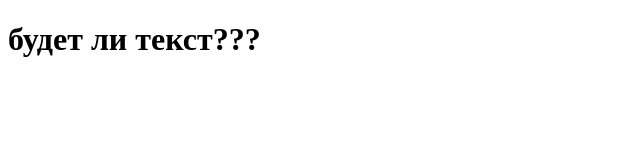
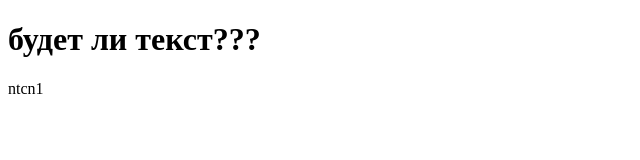
Before and after one commit to importos225/scholarship.practicum, a plain HTML site: page index.html in a window 1280 px wide. Shown: the full height of the page, 0-640 px from the left. Drawn offline with Linux system fonts and the light colour scheme.

Commit message:
Update index.html
исправлен - на =

```diff
--- a/index.html
+++ b/index.html
@@ -15,7 +15,7 @@
       "225"
     ];
     function getRandomText() {
-      const randomIndex - Math.floor(Math.random() * exercises.length);
+      const randomIndex = Math.floor(Math.random() * exercises.length);
       return exercises[randomIndex];
     }
     document.getElementById('exercise').textContent = getRandomText();
```
